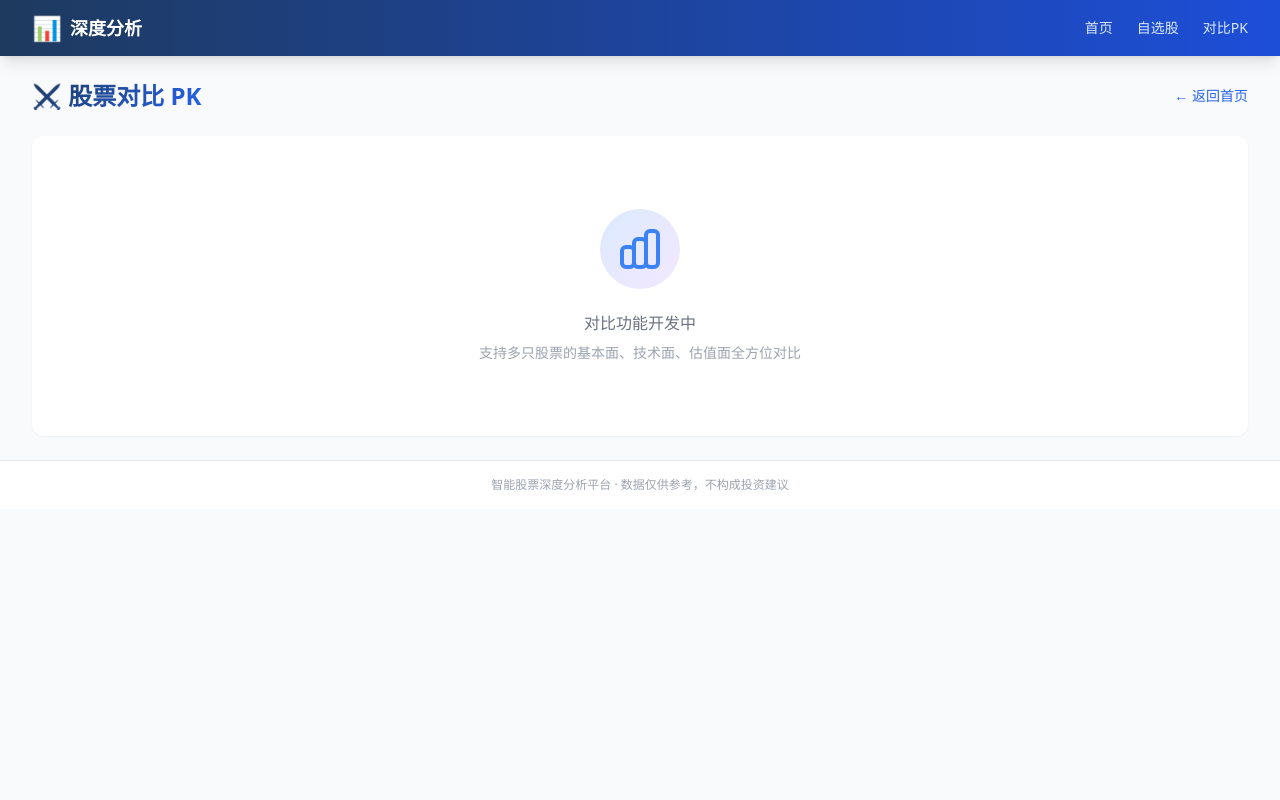
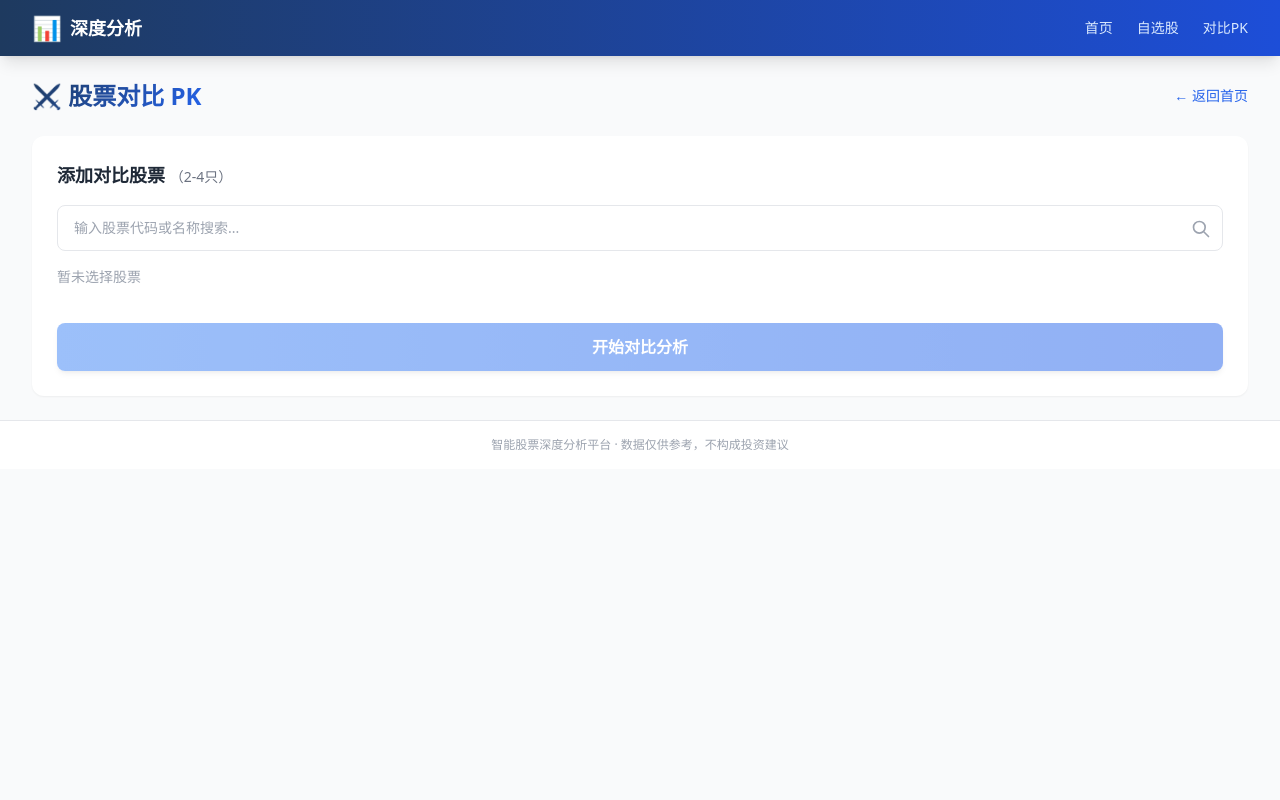
Before and after one commit to GrassChicken/stock-analysis-platform, a Flask app: page /compare in a window 1280 px wide. Run offline with Flask 3, Linux system fonts and the light colour scheme; some libraries are stand-ins or nearby versions.

Commit message:
feat(Phase7): 股票对比PK页面
- compare.html: 搜索添加 + 对比结果展示
- compare.js: 完整交互逻辑 (搜索/选择/对比/雷达图)
- 综合评分对比表格 + 关键指标对比表格 + ECharts 雷达图
- 手机端响应式适配

```diff
--- /dev/null
+++ b/app/static/js/analysis/compare.js
@@ -0,0 +1,387 @@
+/**
+ * 股票对比 PK 模块
+ *
+ * 职责:
+ * - 搜索并添加对比股票 (2-4 只)
+ * - 调用对比 API 获取数据
+ * - 渲染对比结果 (表格 + 雷达图)
+ */
+
+// 已选股票代码列表
+const selectedCodes = [];
+let radarChart = null;
+
+// ==================== 搜索 ====================
+
+document.addEventListener('DOMContentLoaded', () => {
+    const input = document.getElementById('search-input');
+    const resultsBox = document.getElementById('search-results');
+    let debounceTimer = null;
+
+    input.addEventListener('input', () => {
+        clearTimeout(debounceTimer);
+        debounceTimer = setTimeout(() => {
+            const keyword = input.value.trim();
+            if (!keyword) {
+                resultsBox.classList.add('hidden');
+                return;
+            }
+            fetchSearch(keyword);
+        }, 300);
+    });
+
+    // 点击外部关闭搜索结果
+    document.addEventListener('click', (e) => {
+        if (!e.target.closest('#search-results') && !e.target.closest('#search-input')) {
+            resultsBox.classList.add('hidden');
+        }
+    });
+
+    // 对比按钮
+    document.getElementById('compare-btn').addEventListener('click', startCompare);
+});
+
+async function fetchSearch(keyword) {
+    try {
+        const res = await fetch(`/api/search?q=${encodeURIComponent(keyword)}`, {
+            headers: { 'HX-Request': 'true' }
+        });
+        const data = await res.json();
+        renderSearchResults(data.results || []);
+    } catch (err) {
+        console.error('搜索失败:', err);
+    }
+}
+
+function renderSearchResults(results) {
+    const box = document.getElementById('search-results');
+
+    if (results.length === 0) {
+        box.innerHTML = '<div class="text-center py-4 text-gray-400 text-sm">未找到相关股票</div>';
+        box.classList.remove('hidden');
+        return;
+    }
+
+    const items = results.map(stock => {
+        const isSelected = selectedCodes.includes(stock.code);
+        const isDisabled = !isSelected && selectedCodes.length >= 4;
+        return `
+            <div class="flex items-center justify-between p-3 hover:bg-gray-50 rounded-lg transition ${isDisabled ? 'opacity-40' : ''}">
+                <div class="flex-1">
+                    <span class="font-semibold text-gray-800">${stock.name}</span>
+                    <span class="text-xs text-gray-500 ml-2">${stock.code}</span>
+                    ${stock.industry ? `<span class="text-xs text-gray-400 ml-2">${stock.industry}</span>` : ''}
+                </div>
+                <button onclick="addStock('${stock.code}', '${stock.name}')"
+                        class="px-3 py-1 text-xs rounded-full ${isSelected ? 'bg-green-100 text-green-700' : isDisabled ? 'bg-gray-100 text-gray-400 cursor-not-allowed' : 'bg-primary-100 text-primary-700 hover:bg-primary-200'}"
+                        ${isDisabled ? 'disabled' : ''}>
+                    ${isSelected ? '✓ 已添加' : isDisabled ? '已满' : '+ 添加'}
+                </button>
+            </div>
+        `;
+    }).join('');
+
+    box.innerHTML = `<div class="space-y-1 max-h-64 overflow-y-auto border border-gray-100 rounded-lg">${items}</div>`;
+    box.classList.remove('hidden');
+}
+
+// ==================== 选择管理 ====================
+
+function addStock(code, name) {
+    if (selectedCodes.includes(code)) return;
+    if (selectedCodes.length >= 4) return;
+
+    selectedCodes.push(code);
+    updateSelectedUI();
+
+    // 关闭搜索结果
+    document.getElementById('search-results').classList.add('hidden');
+    document.getElementById('search-input').value = '';
+}
+
+function removeStock(code) {
+    const idx = selectedCodes.indexOf(code);
+    if (idx > -1) {
+        selectedCodes.splice(idx, 1);
+        updateSelectedUI();
+    }
+}
+
+function updateSelectedUI() {
+    const container = document.getElementById('selected-stocks');
+    const btn = document.getElementById('compare-btn');
+
+    if (selectedCodes.length === 0) {
+        container.innerHTML = '<span class="text-sm text-gray-400">暂未选择股票</span>';
+        btn.disabled = true;
+        btn.textContent = '开始对比分析';
+    } else {
+        // 从 API 获取股票名称可能较慢，先用代码显示
+        container.innerHTML = selectedCodes.map(code => `
+            <span class="inline-flex items-center px-3 py-1.5 bg-primary-50 text-primary-700 rounded-full text-sm font-medium">
+                <span id="tag-${code}">${code}</span>
+                <button onclick="removeStock('${code}')" class="ml-2 text-primary-400 hover:text-primary-700">
+                    <svg class="w-4 h-4" fill="none" stroke="currentColor" viewBox="0 0 24 24">
+                        <path stroke-linecap="round" stroke-linejoin="round" stroke-width="2" d="M6 18L18 6M6 6l12 12"/>
+                    </svg>
+                </button>
+            </span>
+        `).join('');
+
+        if (selectedCodes.length >= 2) {
+            btn.disabled = false;
+            btn.textContent = `开始对比分析 (${selectedCodes.length} 只)`;
+        } else {
+            btn.disabled = true;
+            btn.textContent = `还需选择 ${2 - selectedCodes.length} 只股票`;
+        }
+    }
+}
+
+// ==================== 对比分析 ====================
+
+async function startCompare() {
+    if (selectedCodes.length < 2) return;
+
+    const btn = document.getElementById('compare-btn');
+    btn.disabled = true;
+    btn.textContent = '分析中，请稍候...';
+
+    try {
+        const res = await fetch('/api/compare', {
+            method: 'POST',
+            headers: { 'Content-Type': 'application/json' },
+            body: JSON.stringify({ codes: selectedCodes })
+        });
+        const data = await res.json();
+
+        if (data.error) {
+            alert('对比失败: ' + data.error);
+            btn.disabled = false;
+            btn.textContent = '开始对比分析';
+            return;
+        }
+
+        // 更新股票名称标签
+        updateStockNames(data.stocks || []);
+
+        // 渲染对比结果
+        renderCompareResults(data);
+
+        // 显示结果区域
+        document.getElementById('compare-results').classList.remove('hidden');
+
+        // 滚动到结果区域
+        document.getElementById('compare-results').scrollIntoView({ behavior: 'smooth' });
+    } catch (err) {
+        console.error('对比失败:', err);
+        alert('网络错误，请重试');
+    } finally {
+        btn.disabled = false;
+        btn.textContent = `开始对比分析 (${selectedCodes.length} 只)`;
+    }
+}
+
+function updateStockNames(stocks) {
+    stocks.forEach(stock => {
+        const tag = document.getElementById(`tag-${stock.code}`);
+        if (tag && stock.name) {
+            tag.textContent = `${stock.name} (${stock.code})`;
+        }
+    });
+}
+
+// ==================== 结果渲染 ====================
+
+function renderCompareResults(data) {
+    const stocks = data.stocks || [];
+    const best = data.best || {};
+
+    // AI 总结
+    document.getElementById('ai-summary').textContent = data.summary || '暂无分析总结';
+
+    // 综合评分对比表
+    renderScoreTable(stocks, best);
+
+    // 关键指标对比表
+    renderMetricsTable(stocks, best);
+
+    // 雷达图
+    renderRadarChart(stocks);
+}
+
+function renderScoreTable(stocks, best) {
+    const thead = document.querySelector('#score-table').parentElement.querySelector('thead tr');
+    const tbody = document.getElementById('score-table');
+
+    // 构建表头
+    let headerHtml = '<th class="text-left py-3 px-2 font-semibold text-gray-600">指标</th>';
+    stocks.forEach((s, i) => {
+        const colors = ['text-blue-600', 'text-green-600', 'text-purple-600', 'text-orange-600'];
+        headerHtml += `<th class="text-center py-3 px-2 font-semibold ${colors[i % 4]}">${s.name || s.code}</th>`;
+    });
+    thead.innerHTML = headerHtml;
+
+    // 维度名称映射
+    const dimNames = {
+        total_score: '综合评分',
+        fundamental_score: '基本面',
+        technical_score: '技术面',
+        valuation_score: '估值面',
+        capital_score: '资金面',
+        industry_score: '行业面',
+        growth_score: '成长性'
+    };
+
+    // 构建数据行
+    let rows = '';
+    const dimensions = ['total_score', 'fundamental_score', 'technical_score', 'valuation_score', 'capital_score', 'industry_score', 'growth_score'];
+
+    dimensions.forEach(dim => {
+        let row = `<tr class="border-b border-gray-50 hover:bg-gray-50"><td class="py-2.5 px-2 text-gray-600 font-medium">${dimNames[dim] || dim}</td>`;
+
+        // 找最大值用于高亮
+        const values = stocks.map(s => {
+            if (dim === 'total_score') return s.total_score || 0;
+            return (s.breakdown && s.breakdown[dim]) || 0;
+        });
+        const maxVal = Math.max(...values);
+
+        stocks.forEach((s, i) => {
+            const val = dim === 'total_score' ? (s.total_score || 0) : ((s.breakdown && s.breakdown[dim]) || 0);
+            const isBest = val === maxVal && val > 0;
+            const rating = dim === 'total_score' ? ` <span class="text-xs text-gray-400">(${s.rating || '--'})</span>` : '';
+            row += `<td class="text-center py-2.5 px-2 ${isBest ? 'font-bold text-rise' : 'text-gray-700'}">${val.toFixed(1)}${rating}</td>`;
+        });
+
+        row += '</tr>';
+        rows += row;
+    });
+
+    tbody.innerHTML = rows;
+}
+
+function renderMetricsTable(stocks, best) {
+    const thead = document.querySelector('#metrics-table').parentElement.querySelector('thead tr');
+    const tbody = document.getElementById('metrics-table');
+
+    // 构建表头
+    let headerHtml = '<th class="text-left py-3 px-2 font-semibold text-gray-600">指标</th>';
+    stocks.forEach((s, i) => {
+        const colors = ['text-blue-600', 'text-green-600', 'text-purple-600', 'text-orange-600'];
+        headerHtml += `<th class="text-center py-3 px-2 font-semibold ${colors[i % 4]}">${s.name || s.code}</th>`;
+    });
+    thead.innerHTML = headerHtml;
+
+    const fmt = (v, unit = '') => {
+        if (v == null || v === 0) return '--';
+        return typeof v === 'number' ? v.toFixed(2) + unit : v;
+    };
+    const fmtWan = (v) => {
+        if (!v) return '--';
+        return (v / 10000).toFixed(0) + '亿';
+    };
+
+    // 指标行定义
+    const metrics = [
+        { label: '股价', key: 'price', format: v => fmt(v, '元'), path: 'price' },
+        { label: '涨跌幅', key: 'change_pct', format: v => fmt(v, '%'), path: 'change_pct', colored: true },
+        { label: 'ROE', key: 'roe', format: v => fmt(v, '%'), path: 'fundamental.roe' },
+        { label: '净利率', key: 'net_margin', format: v => fmt(v, '%'), path: 'fundamental.net_margin' },
+        { label: '毛利率', key: 'gross_margin', format: v => fmt(v, '%'), path: 'fundamental.gross_margin' },
+        { label: '营收同比', key: 'revenue_yoy', format: v => fmt(v, '%'), path: 'fundamental.revenue_yoy', colored: true },
+        { label: '利润同比', key: 'profit_yoy', format: v => fmt(v, '%'), path: 'fundamental.profit_yoy', colored: true },
+        { label: '资产负债率', key: 'debt_ratio', format: v => fmt(v, '%'), path: 'fundamental.debt_ratio' },
+        { label: 'PE (TTM)', key: 'pe_ttm', format: v => fmt(v), path: 'valuation.pe_ttm' },
+        { label: 'PB', key: 'pb', format: v => fmt(v), path: 'valuation.pb' },
+        { label: 'PS', key: 'ps', format: v => fmt(v), path: 'valuation.ps' },
+        { label: 'PE 分位', key: 'pe_pct', format: v => fmt(v, '%'), path: 'valuation.pe_percentile' },
+        { label: 'PB 分位', key: 'pb_pct', format: v => fmt(v, '%'), path: 'valuation.pb_percentile' },
+        { label: '总市值', key: 'total_mv', format: fmtWan, path: 'valuation.total_mv' },
+    ];
+
+    let rows = '';
+    metrics.forEach(m => {
+        let row = `<tr class="border-b border-gray-50 hover:bg-gray-50"><td class="py-2.5 px-2 text-gray-600 font-medium">${m.label}</td>`;
+
+        stocks.forEach(s => {
+            // 通过路径获取值
+            const val = m.path.split('.').reduce((obj, key) => obj && obj[key], s);
+            let text = m.format(val);
+            let cls = 'text-gray-700';
+
+            if (m.colored && typeof val === 'number') {
+                cls = val > 0 ? 'text-rise font-semibold' : val < 0 ? 'text-fall font-semibold' : 'text-gray-700';
+            }
+
+            row += `<td class="text-center py-2.5 px-2 ${cls}">${text}</td>`;
+        });
+
+        row += '</tr>';
+        rows += row;
+    });
+
+    tbody.innerHTML = rows;
+}
+
+function renderRadarChart(stocks) {
+    const dom = document.getElementById('radar-chart');
+    radarChart = echarts.getInstanceByDom(dom) || echarts.init(dom);
+
+    const colors = ['#3b82f6', '#22c55e', '#a855f7', '#f97316'];
+    const dims = [
+        { key: 'fundamental_score', name: '基本面' },
+        { key: 'technical_score', name: '技术面' },
+        { key: 'valuation_score', name: '估值面' },
+        { key: 'capital_score', name: '资金面' },
+        { key: 'industry_score', name: '行业面' },
+        { key: 'growth_score', name: '成长性' }
+    ];
+
+    const seriesData = stocks.map((s, i) => ({
+        value: dims.map(d => (s.breakdown && s.breakdown[d.key]) || 0),
+        name: s.name || s.code,
+        lineStyle: { color: colors[i], width: 2 },
+        areaStyle: { color: colors[i], opacity: 0.15 },
+        itemStyle: { color: colors[i] },
+        symbol: 'circle',
+        symbolSize: 6
+    }));
+
+    radarChart.setOption({
+        tooltip: {
+            trigger: 'item'
+        },
+        legend: {
+            data: stocks.map(s => s.name || s.code),
+            bottom: 0,
+            textStyle: { fontSize: 12 }
+        },
+        radar: {
+            center: ['50%', '45%'],
+            radius: '65%',
+            indicator: dims.map(d => ({ name: d.name, max: 100 })),
+            axisName: {
+                color: '#666',
+                fontSize: 13,
+                fontWeight: 500
+            },
+            splitArea: {
+                areaStyle: {
+                    color: ['rgba(59, 130, 246, 0.03)', 'rgba(59, 130, 246, 0.06)']
+                }
+            },
+            axisLine: { lineStyle: { color: 'rgba(0,0,0,0.08)' } },
+            splitLine: { lineStyle: { color: 'rgba(0,0,0,0.08)' } }
+        },
+        series: [{
+            type: 'radar',
+            data: seriesData
+        }]
+    });
+
+    // 响应式
+    window.addEventListener('resize', () => {
+        if (radarChart) radarChart.resize();
+    });
+}
--- a/app/templates/pages/compare.html
+++ b/app/templates/pages/compare.html
@@ -1,4 +1,6 @@
 {% extends "base.html" %}
+
+{% block title %}股票对比 PK - 智能股票深度分析{% endblock %}
 
 {% block content %}
 <div class="space-y-6">
@@ -7,16 +9,84 @@
         <a href="/" class="text-sm text-primary-600 hover:text-primary-800 transition-colors">← 返回首页</a>
     </div>
 
-    <div class="bg-white rounded-xl shadow-sm p-6 card-hover">
-        <div class="text-center py-12">
-            <div class="inline-block p-4 bg-gradient-to-br from-blue-100 to-purple-100 rounded-full mb-4">
-                <svg class="w-12 h-12 text-blue-500" fill="none" stroke="currentColor" viewBox="0 0 24 24">
-                    <path stroke-linecap="round" stroke-linejoin="round" stroke-width="2" d="M9 19v-6a2 2 0 00-2-2H5a2 2 0 00-2 2v6a2 2 0 002 2h2a2 2 0 002-2zm0 0V9a2 2 0 012-2h2a2 2 0 012 2v10m-6 0a2 2 0 002 2h2a2 2 0 002-2m0 0V5a2 2 0 012-2h2a2 2 0 012 2v14a2 2 0 01-2 2h-2a2 2 0 01-2-2z"/>
-                </svg>
+    <!-- 添加股票区域 -->
+    <div class="bg-white rounded-xl shadow-sm p-4 sm:p-6 card-hover">
+        <h2 class="text-lg font-semibold text-gray-800 mb-4">添加对比股票 <span class="text-sm text-gray-500 font-normal">（2-4只）</span></h2>
+
+        <!-- 搜索框 -->
+        <div class="relative mb-4">
+            <input type="text" id="search-input"
+                   placeholder="输入股票代码或名称搜索..."
+                   class="w-full px-4 py-3 border border-gray-200 rounded-lg focus:ring-2 focus:ring-primary-500 focus:border-transparent outline-none text-sm">
+            <svg class="absolute right-3 top-3.5 w-5 h-5 text-gray-400" fill="none" stroke="currentColor" viewBox="0 0 24 24">
+                <path stroke-linecap="round" stroke-linejoin="round" stroke-width="2" d="M21 21l-6-6m2-5a7 7 0 11-14 0 7 7 0 0114 0z"></path>
+            </svg>
+        </div>
+
+        <!-- 搜索结果 -->
+        <div id="search-results" class="hidden mb-4"></div>
+
+        <!-- 已选股票标签 -->
+        <div id="selected-stocks" class="flex flex-wrap gap-2 min-h-[40px]">
+            <span class="text-sm text-gray-400">暂未选择股票</span>
+        </div>
+
+        <!-- 开始对比按钮 -->
+        <button id="compare-btn" disabled
+                class="mt-4 w-full py-3 bg-gradient-to-r from-primary-500 to-primary-600 text-white font-semibold rounded-lg shadow-md hover:shadow-lg transition-all duration-300 disabled:opacity-50 disabled:cursor-not-allowed">
+            开始对比分析
+        </button>
+    </div>
+
+    <!-- 对比结果区域 -->
+    <div id="compare-results" class="hidden space-y-6">
+        <!-- AI 总结 -->
+        <div class="bg-gradient-to-r from-blue-50 to-purple-50 rounded-xl shadow-sm p-4 sm:p-6 border border-blue-100">
+            <h2 class="text-lg font-semibold text-gray-800 mb-3 flex items-center">
+                <span class="text-2xl mr-2">🤖</span>AI 分析总结
+            </h2>
+            <div id="ai-summary" class="text-sm text-gray-700 leading-relaxed"></div>
+        </div>
+
+        <!-- 综合评分对比 -->
+        <div class="bg-white rounded-xl shadow-sm p-4 sm:p-6 card-hover">
+            <h2 class="text-lg font-semibold text-gray-800 mb-4">📊 综合评分对比</h2>
+            <div class="overflow-x-auto">
+                <table class="w-full text-sm">
+                    <thead>
+                        <tr class="border-b border-gray-200">
+                            <th class="text-left py-3 px-2 font-semibold text-gray-600">指标</th>
+                        </tr>
+                    </thead>
+                    <tbody id="score-table"></tbody>
+                </table>
             </div>
-            <p class="text-gray-500 mb-2">对比功能开发中</p>
-            <p class="text-sm text-gray-400">支持多只股票的基本面、技术面、估值面全方位对比</p>
+        </div>
+
+        <!-- 雷达图对比 -->
+        <div class="bg-white rounded-xl shadow-sm p-4 sm:p-6 card-hover">
+            <h2 class="text-lg font-semibold text-gray-800 mb-4">🎯 六维度能力对比</h2>
+            <div id="radar-chart" class="w-full" style="height: 400px;"></div>
+        </div>
+
+        <!-- 关键指标对比 -->
+        <div class="bg-white rounded-xl shadow-sm p-4 sm:p-6 card-hover">
+            <h2 class="text-lg font-semibold text-gray-800 mb-4">📈 关键指标对比</h2>
+            <div class="overflow-x-auto">
+                <table class="w-full text-sm">
+                    <thead>
+                        <tr class="border-b border-gray-200">
+                            <th class="text-left py-3 px-2 font-semibold text-gray-600">指标</th>
+                        </tr>
+                    </thead>
+                    <tbody id="metrics-table"></tbody>
+                </table>
+            </div>
         </div>
     </div>
 </div>
 {% endblock %}
+
+{% block extra_js %}
+<script src="/static/js/analysis/compare.js"></script>
+{% endblock %}
```
Also changed, not shown: app/routes/api.py (+19 -0 lines).
